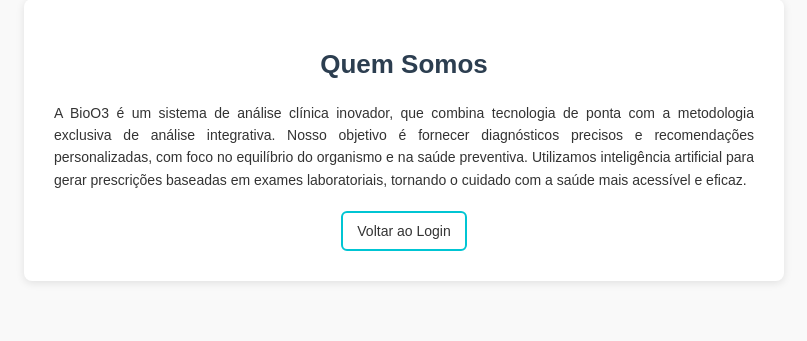
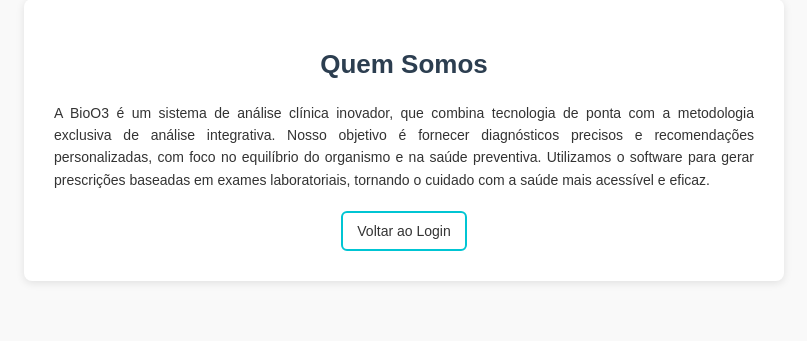
Before and after one commit to freitaszc/ponza-health, a Flask app: template templates/about.html in a window 1280 px wide. Shown: the part 161-502 px from the top of the page, without its empty margins (236-1043 px from the left). Run offline with Flask 2, Linux system fonts and the light colour scheme; the template is opened without the code that fills it, so the values that code supplies are empty; parts of the project's set-up code (start-up, migrations or seed data) failed here and were passed over.

Commit message:
correcting about

```diff
--- a/templates/about.html
+++ b/templates/about.html
@@ -58,7 +58,7 @@
   <div class="about-container">
     <h2 style="text-align: center;">Quem Somos</h2>
     <p>
-      A BioO3 é um sistema de análise clínica inovador, que combina tecnologia de ponta com a metodologia exclusiva de análise integrativa. Nosso objetivo é fornecer diagnósticos precisos e recomendações personalizadas, com foco no equilíbrio do organismo e na saúde preventiva. Utilizamos inteligência artificial para gerar prescrições baseadas em exames laboratoriais, tornando o cuidado com a saúde mais acessível e eficaz.
+      A BioO3 é um sistema de análise clínica inovador, que combina tecnologia de ponta com a metodologia exclusiva de análise integrativa. Nosso objetivo é fornecer diagnósticos precisos e recomendações personalizadas, com foco no equilíbrio do organismo e na saúde preventiva. Utilizamos o software para gerar prescrições baseadas em exames laboratoriais, tornando o cuidado com a saúde mais acessível e eficaz.
     </p>
     <div class="button-container">
       <a href="{{ url_for('login') }}" class="menu-button" style="display: inline-block; text-align: center;">
```
